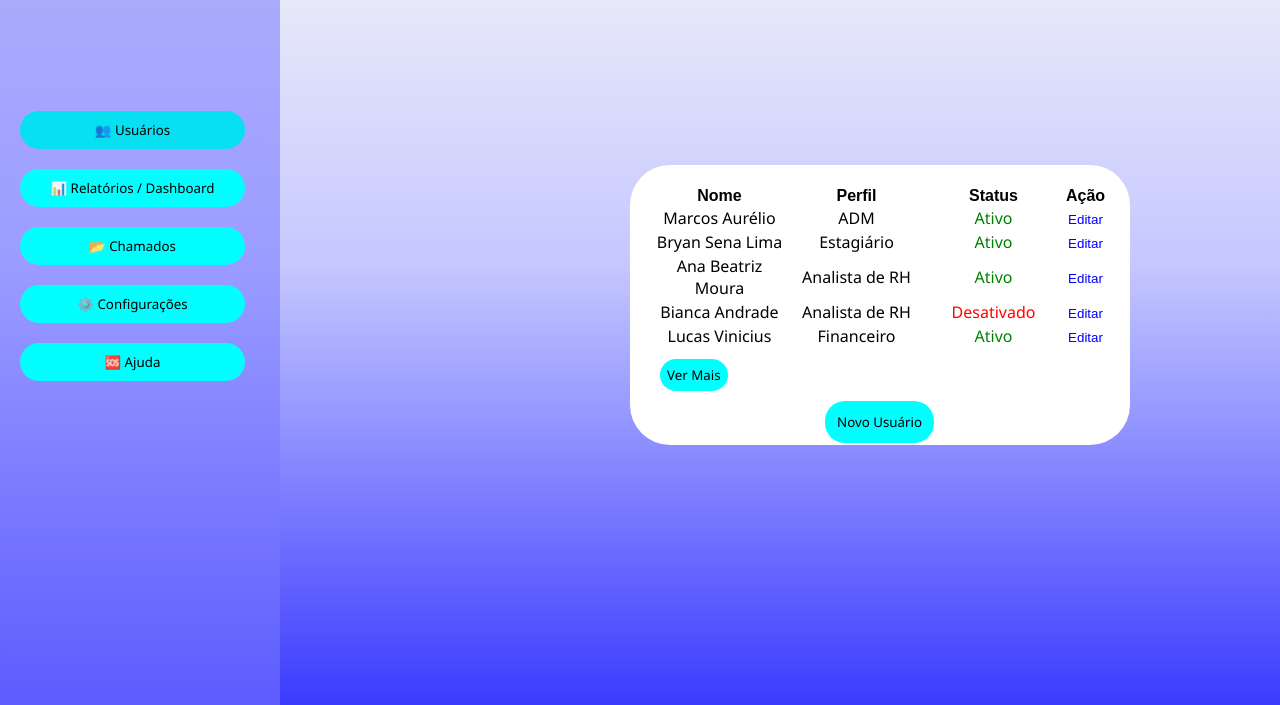
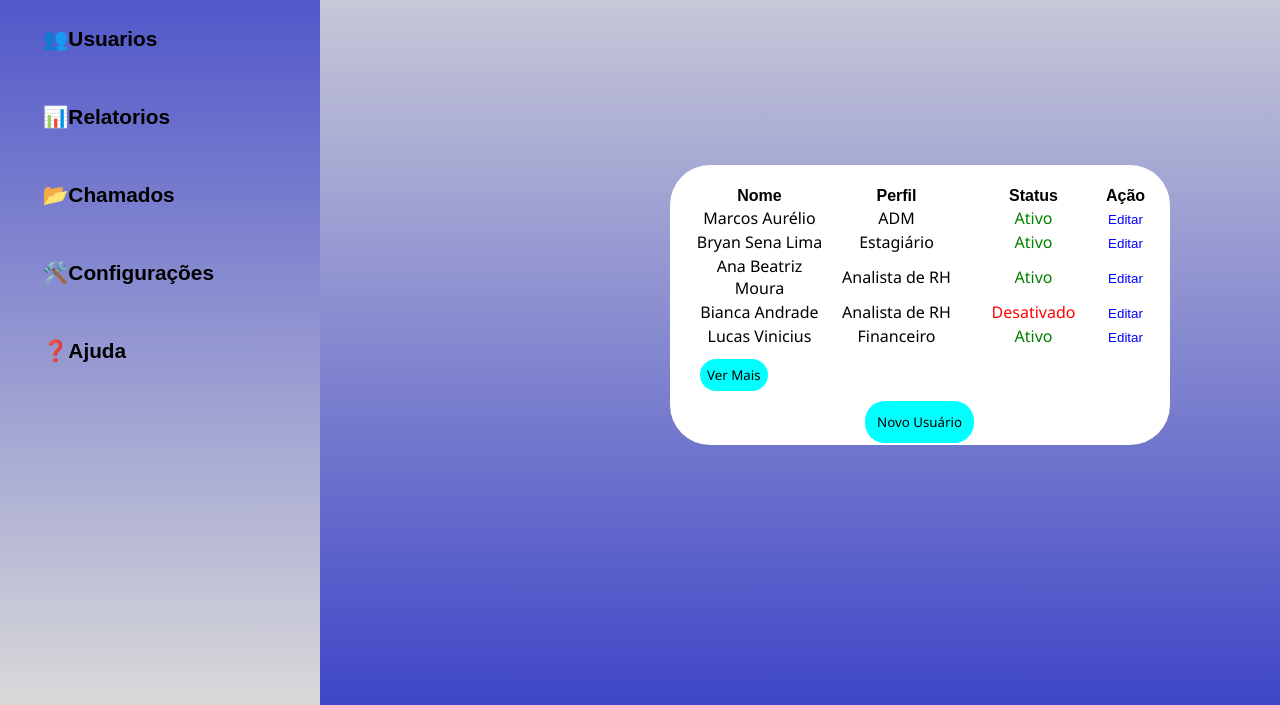
Before and after one commit to Progale123/tcc, a plain HTML site: page Front/html/userpt2.html in a window 1280 px wide. Shown: the part 95-800 px from the top of the page. Drawn offline with Linux system fonts and the light colour scheme; a web font is replaced by a local one.

Commit message:
conclusão da organização dos arquivos front

```diff
--- a/Front/usuarios/user.html
+++ b/Front/html/userpt2.html
@@ -3,31 +3,28 @@
 <head>
     <meta charset="UTF-8">
     <meta name="viewport" content="width=device-width, initial-scale=1.0">
+     <link rel="preconnect" href="https://fonts.googleapis.com">
+    <link rel="preconnect" href="https://fonts.gstatic.com" crossorigin>
+    <link href="https://fonts.googleapis.com/css2?family=Inria+Serif:ital,wght@0,300;0,400;0,700;1,300;1,400;1,700&display=swap" rel="stylesheet">
+
+   <link rel="stylesheet" href="../css/usuarpt2.css">
+    <link rel="stylesheet" href="../css/Global.css">
     <title>Document</title>
-    <link rel="stylesheet" href="usuar.css">
 </head>
 <body>
-    <div class="retangulo">
-        <aside class="sidebar">  <h1 class="logo">NexaDesk</h1>
-            <nav class="menu">
-                <a href="" class="menu-btn">
-                <button class="btn-usu"> 👥 Usuários</button>
-                </a>
-                <a href="" class="menu-bnt">
-                <button class="btn">📊 Relatórios / Dashboard</button>
-                </a>
-                <a href="" class="menu-bnt">
-                <button class="btn">📂 Chamados</button>
-                </a>
-                <a href="" class="menu-bnt">
-                <button class="btn">⚙️ Configurações</button>
-                </a>
-                <a href="" class="menu-bnt">
-                <button class="btn">🆘 Ajuda</button>
-                </a>
-            </nav></aside>
+    <div class="container-pai">
 
-        </div>
+      <div class="SideBar">
+        <h1 class="Titulo-Logo">NexaDesk</h1>
+
+        <div class="Btns">👥Usuarios</div>
+        <div class="Btns">📊Relatorios</div>
+        <div class="Btns">📂Chamados</div>
+        <div class="Btns">🛠️Configurações</div>
+        <div class="Btns">❓Ajuda</div>
+
+      </div>
+    </div>
     <div class="bloco">
         <div class="retangulo-tbl">
         <table width="100%">
```
Also changed, not shown: Front/html/Configs.html (renamed from Front/Configuracoes/int.html, +2 -2 lines), Front/html/index.html (+1 -1 lines), Front/html/log.html (renamed from Front/conta/usuario.html, +2 -2 lines), Front/html/user.html (+19 -21 lines), hora.js (deleted, +0 -23 lines), Front/css/Confis.css (renamed from Front/Configuracoes/visu.css), Front/css/log.css (renamed from Front/conta/user.css), Front/css/usuarpt2.css (renamed from Front/usuarios/usuar.css).
